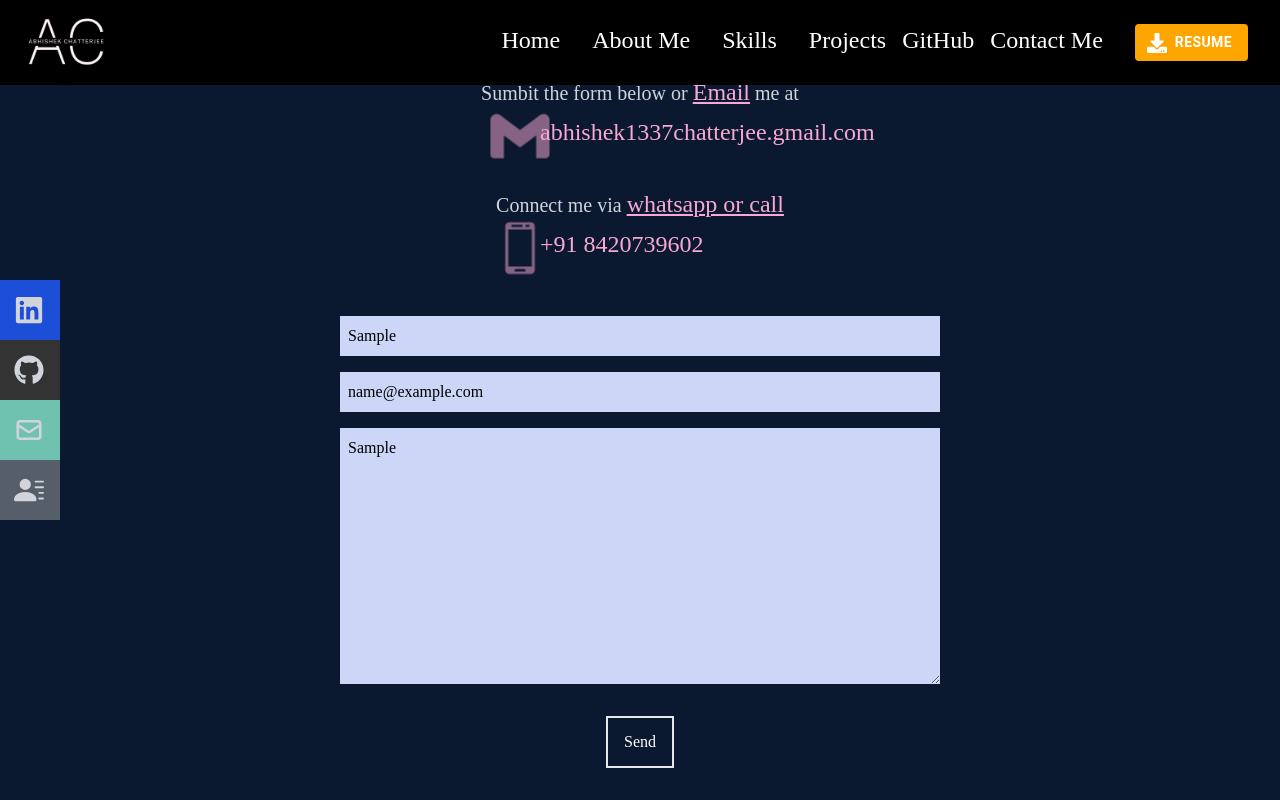
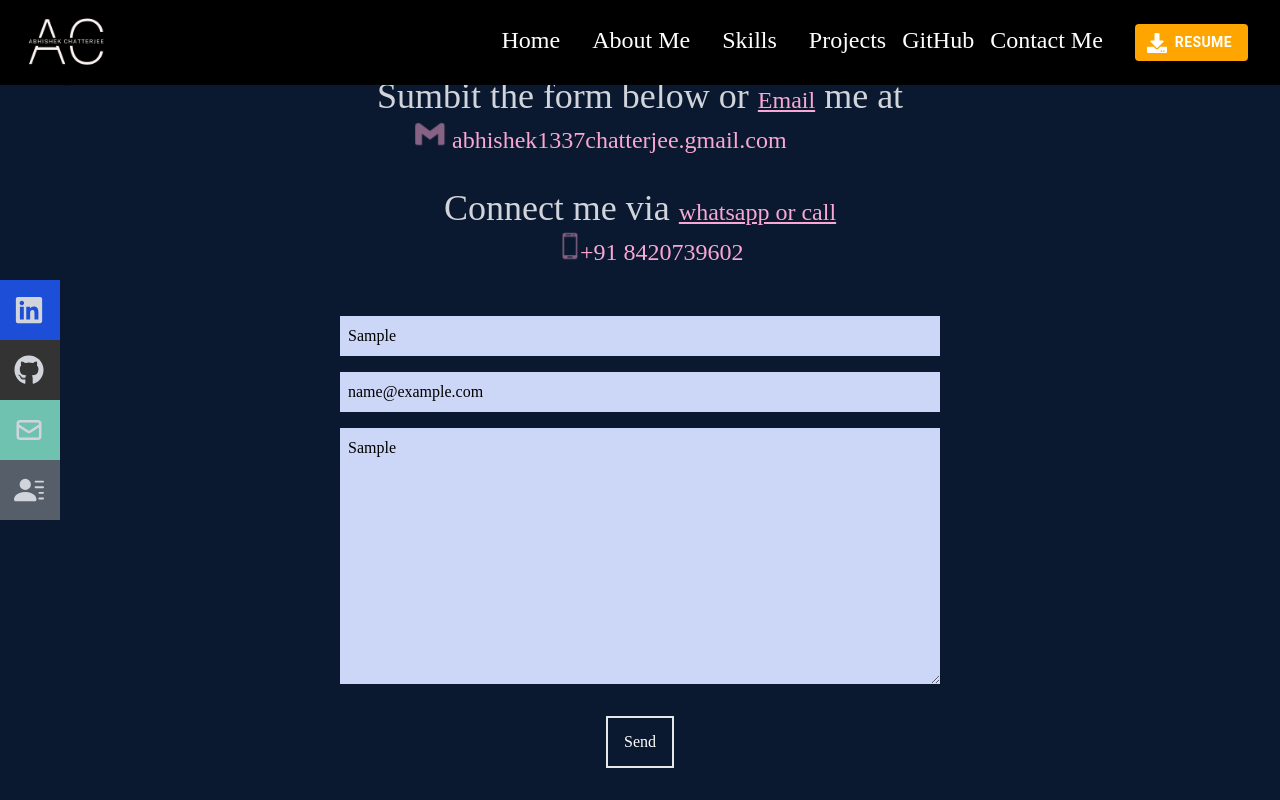
Before and after one commit to abhishek1337chatterjee/abhishek1337chatterjee.github.io, a React (Create React App) app: page / in a window 1280 px wide. Both pictures are taken after typing "Sample", "name@example.com", "Sample" into the empty fields and a click on the button "Send". Shown: the part 6122-6922 px from the top of the page. Built offline with nearby package versions, Linux system fonts and the light colour scheme.

Commit message:
done most of the task

```diff
--- a/src/Components/Contact.jsx
+++ b/src/Components/Contact.jsx
@@ -36,11 +36,11 @@ export const Contact = () => {
         target="_blank"
 
       >
-        <div className="mt-20 pb-8 text-center">
+        <div className="mt-20 mb-8 text-center">
           <p className="text-4xl font-bold inline border-b-4 border-pink-600 text-gray-300">
             Contact
           </p>
-          <p className="text-gray-300 py-4 text-xl">
+          <p className="text-gray-300 py-4 text-2xl lg:text-4xl md:text-4xl">
             {" "}
             Sumbit the form below or {" "}
             <span className=" text-2xl text-pink-300 underline">
@@ -49,21 +49,22 @@ export const Contact = () => {
             {" "}
 
              me at{" "}
-             <span className="flex ml-40 mt-2">
-              <SiGmail size="40" className="text-pink-300 hover: animate-ping gap-5"></SiGmail>
-              <p className=" text-2xl text-pink-300">abhishek1337chatterjee.gmail.com</p>
-             </span>
+             <p className="flex ml-20  lg:flex mt-2">
+              <SiGmail size="20" className="text-pink-300 lg:hover: animate-ping gap-5"></SiGmail>
+              <span className="ml-3">
+                <p className=" text-[17px] text-pink-300 lg:text-2xl">abhishek1337chatterjee.gmail.com</p> </span>
+             </p>
           </p>
 
-          <p className="text-gray-300 py-4 text-xl">
+          <p className="text-gray-300 py-4 text-2xl lg:text-4xl">
             {" "}
             Connect me via {" "}
             <span className=" text-2xl text-pink-300 underline">
                whatsapp or call
             </span>
-             <span className="flex ml-40 mt-2">
-              <GiSmartphone size="40" className="text-pink-300 hover: animate-ping gap-5"></GiSmartphone>
-              <p className=" text-2xl text-pink-300">+91 8420739602</p>
+             <span className="flex ml-[120px]  lg: mt-2">
+              <GiSmartphone size="20" className="text-pink-300 hover: animate-ping md:ml-[100px]"></GiSmartphone>
+              <p className=" text-[17px] md:text-2xl text-pink-300 lg:text-2xl">+91 8420739602</p>
              </span>
           </p>
 
```
